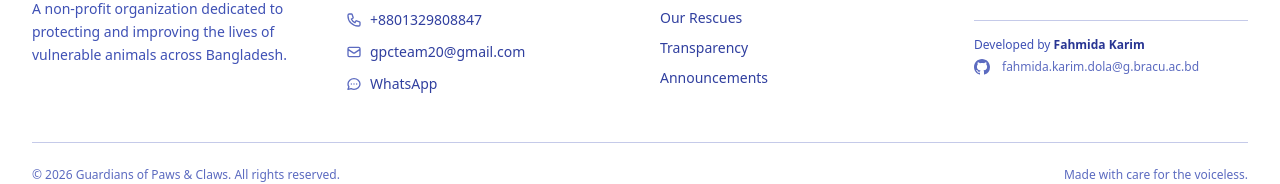
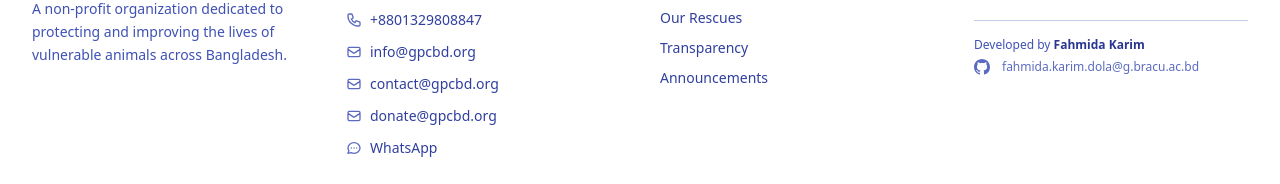
Before and after one commit to Fahmida80/guardians-paws, a React (Create React App) app in the folder frontend/: page /transparency in a window 1280 px wide. Shown: the part 1476-1660 px from the top of the page. Built offline with nearby package versions, Linux system fonts and the light colour scheme; no server answers.

Commit message:
Update email addresses to @gpcbd.org

```diff
--- a/frontend/src/components/Footer.jsx
+++ b/frontend/src/components/Footer.jsx
@@ -82,13 +82,35 @@
               </li>
               <li>
                 <a
-                  href="mailto:gpcteam20@gmail.com"
+                  href="mailto:info@gpcbd.org"
                   className="text-navy-600 hover:text-sky-600 transition-colors duration-200 flex items-center gap-2"
                 >
                   <svg className="w-4 h-4 text-navy-400" fill="none" stroke="currentColor" viewBox="0 0 24 24">
                     <path strokeLinecap="round" strokeLinejoin="round" strokeWidth="2" d="M3 8l7.89 5.26a2 2 0 002.22 0L21 8M5 19h14a2 2 0 002-2V7a2 2 0 00-2-2H5a2 2 0 00-2 2v10a2 2 0 002 2z" />
                   </svg>
-                  gpcteam20@gmail.com
+                  info@gpcbd.org
+                </a>
+              </li>
+              <li>
+                <a
+                  href="mailto:contact@gpcbd.org"
+                  className="text-navy-600 hover:text-sky-600 transition-colors duration-200 flex items-center gap-2"
+                >
+                  <svg className="w-4 h-4 text-navy-400" fill="none" stroke="currentColor" viewBox="0 0 24 24">
+                    <path strokeLinecap="round" strokeLinejoin="round" strokeWidth="2" d="M3 8l7.89 5.26a2 2 0 002.22 0L21 8M5 19h14a2 2 0 002-2V7a2 2 0 00-2-2H5a2 2 0 00-2 2v10a2 2 0 002 2z" />
+                  </svg>
+                  contact@gpcbd.org
+                </a>
+              </li>
+              <li>
+                <a
+                  href="mailto:donate@gpcbd.org"
+                  className="text-navy-600 hover:text-sky-600 transition-colors duration-200 flex items-center gap-2"
+                >
+                  <svg className="w-4 h-4 text-navy-400" fill="none" stroke="currentColor" viewBox="0 0 24 24">
+                    <path strokeLinecap="round" strokeLinejoin="round" strokeWidth="2" d="M3 8l7.89 5.26a2 2 0 002.22 0L21 8M5 19h14a2 2 0 002-2V7a2 2 0 00-2-2H5a2 2 0 00-2 2v10a2 2 0 002 2z" />
+                  </svg>
+                  donate@gpcbd.org
                 </a>
               </li>
               <li>
```
